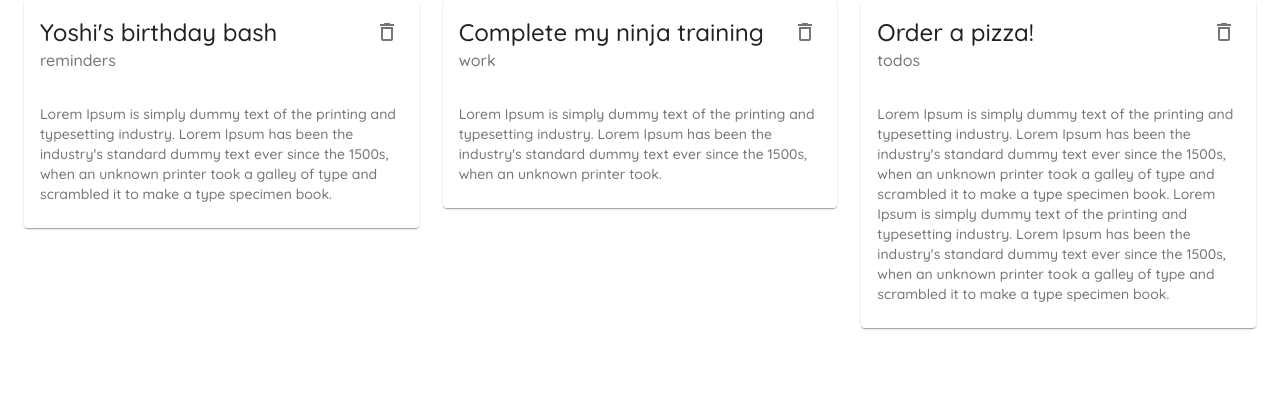
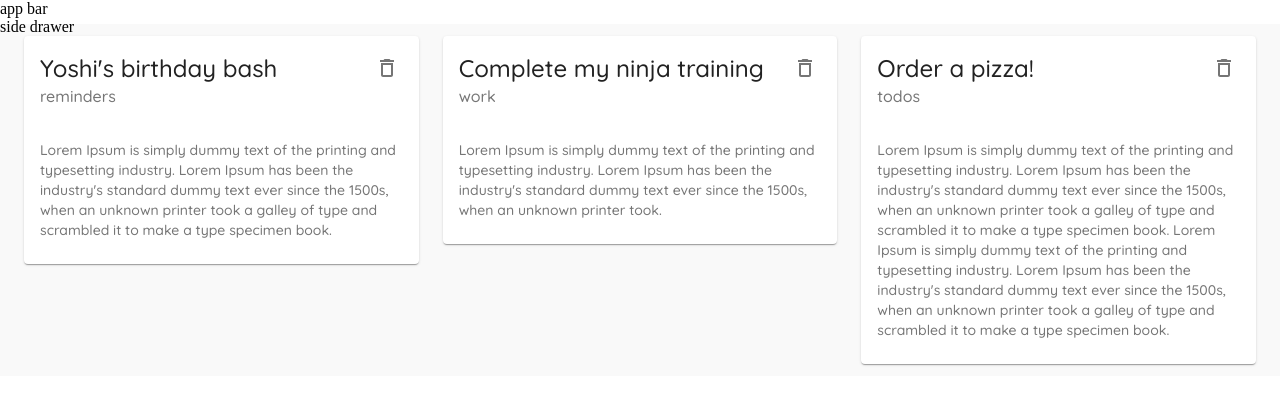
Before and after one commit to iamshaunjp/material-ui-tut, a React (Create React App) app: page / in a window 1280 px wide. Shown: the top 404 px of the page. Built offline with nearby package versions, Linux system fonts and the light colour scheme; data requests are answered from the project's data file.

Commit message:
lesson-12

```diff
--- a/src/App.js
+++ b/src/App.js
@@ -3,6 +3,7 @@
 import Create from './pages/Create'
 import { createMuiTheme, ThemeProvider } from '@material-ui/core'
 import { purple } from '@material-ui/core/colors'
+import Layout from './components/Layout'
 
 const theme = createMuiTheme({
   palette: {
@@ -24,6 +25,7 @@
   return (
     <ThemeProvider theme={theme}>
       <Router>
+        <Layout>
           <Switch>
             <Route exact path="/">
               <Notes />
@@ -32,6 +34,7 @@
               <Create />
             </Route>
           </Switch>
+        </Layout>
       </Router>
     </ThemeProvider>
   );
--- /dev/null
+++ b/src/components/Layout.js
@@ -0,0 +1,28 @@
+import React from 'react'
+import { makeStyles } from '@material-ui/core'
+
+const useStyles = makeStyles({
+  page: {
+    background: '#f9f9f9',
+    width: '100%'
+  }
+})
+
+export default function Layout({ children }) {
+  const classes = useStyles()
+
+  return (
+    <div>
+      {/* app bar */}
+      <div>app bar</div>
+
+      {/* side drawer */}
+      <div>side drawer</div>
+
+      {/* main content */}
+      <div className={classes.page}>
+        { children }
+      </div>
+    </div>
+  )
+}
```
Lines whose indentation alone changed are shown as unchanged.
